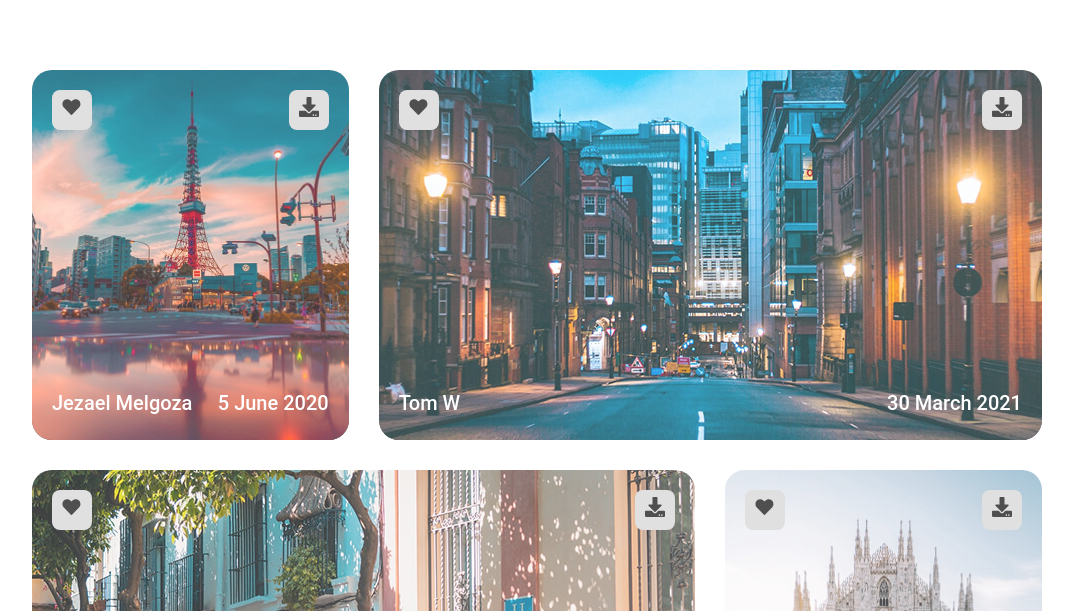
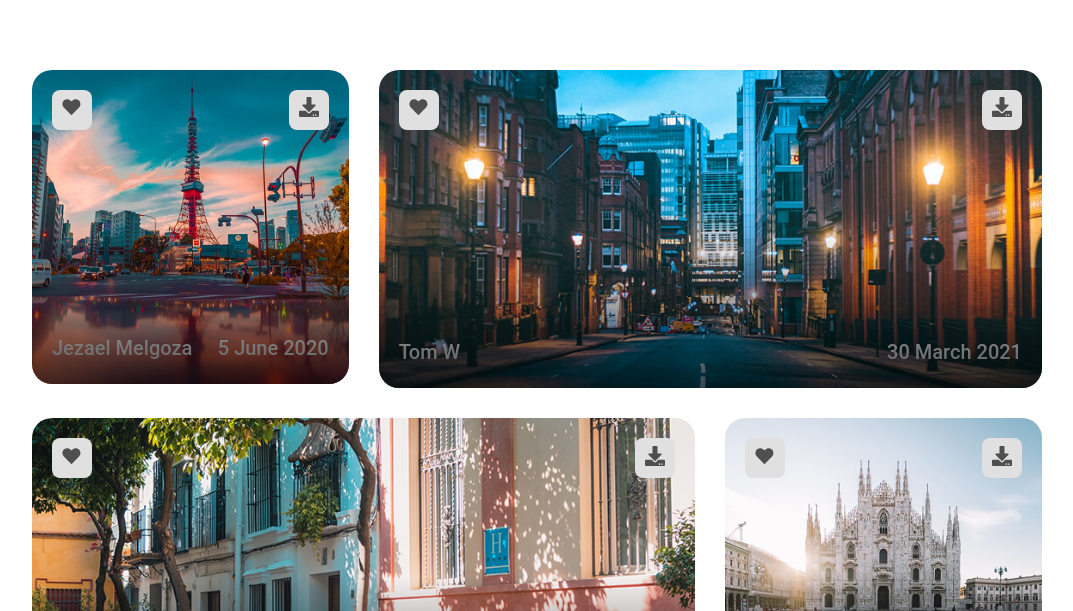
Before and after one commit to artem-pobehailo/photography, a plain HTML site: page index.html in a window 1280 px wide. Shown: the part 189-800 px from the top of the page, without its empty margins (103-1176 px from the left). Drawn offline with nearby package versions, Linux system fonts and the light colour scheme.

Commit message:
Enhance card styling with hover effects and improved image handling

```diff
--- a/style.css
+++ b/style.css
@@ -85,19 +85,26 @@ padding-bottom: 80px;
 .card-thumb {
     position: relative;
     overflow: hidden;
-
+      border-radius: 20px;
 }
 
 .image {
-   position: relative;
-    overflow: hidden;
-    border-radius: 20px;
-    opacity: 0.8;
-    background: linear-gradient(360deg, #241f24 0%, rgba(91, 91, 91, 0.45) 34.11%, rgba(187, 186, 192, 0.26) 62.5%);
-    width: 100%;
+     object-fit: cover;
+     width: 100%;
+    height: 100%;
+     transition: transform 0.5s ease;
+}
 
+.card-thumb:hover .image {
+  transform: scale(1.05);
+}
 
-
+.card-thumb::after {
+  content: "";
+  position: absolute;
+  inset: 0;
+  background: linear-gradient(to top, rgba(0,0,0,0.7) 0%, transparent 50%);
+  pointer-events: none;
 }
 
 
@@ -167,10 +174,10 @@ color: #fff;
 .items:nth-child(4n + 2) { grid-column: span 2; }
 .items:nth-child(4n + 3) { grid-column: span 2; }
 .items:nth-child(4n + 4) { grid-column: span 1; }
-.life .items:nth-child(5) {grid-column: span 2;
-}
-.life .items:nth-child(6) {grid-column: span 1;
-}
+
+.life .items:nth-child(5) {grid-column: span 2; }
+.life .items:nth-child(6) {grid-column: span 1; }
+
 .fashion .items:nth-child( 1) { grid-column: span 1; }
 .fashion .items:nth-child(2) { grid-column: span 1; grid-row: span 2;}
 .fashion .items:nth-child(3) { grid-column: span 1; }
```
Also changed, not shown: 1 other file.
